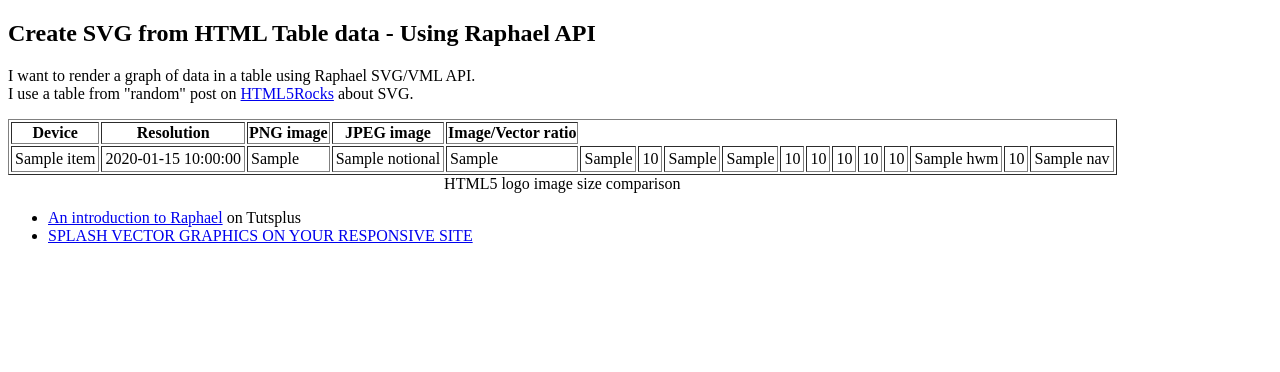
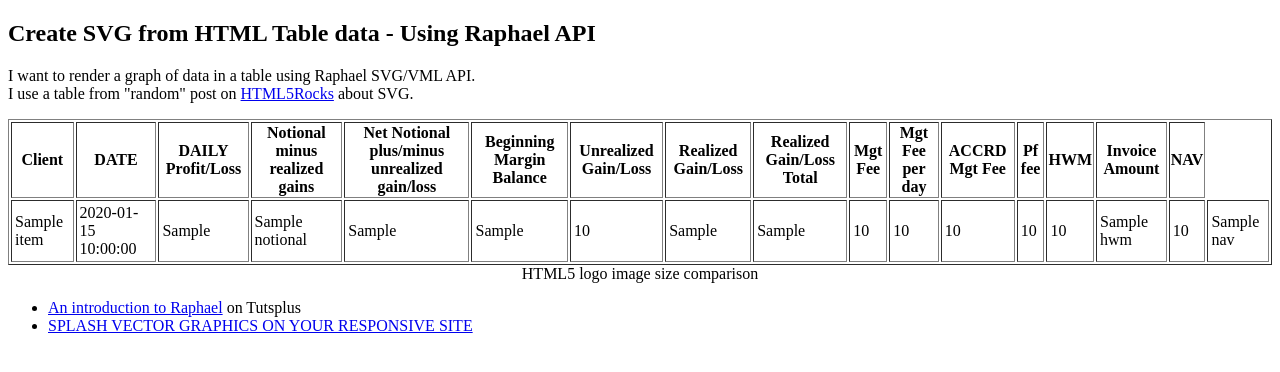
Before and after one commit to krunal-systemonex/upwork_flask, a Flask app: template templates/leibanize.html in a window 1280 px wide. Shown: the top 372 px of the page. Run offline with Flask 2, Linux system fonts and the light colour scheme; the template is opened without the code that fills it: most values are stand-ins (such as "Sample title", 1, 10 or a date in 2020); parts of the project's set-up code (start-up, migrations or seed data) failed here and were passed over.

Commit message:
columns added

```diff
--- a/templates/leibanize.html
+++ b/templates/leibanize.html
@@ -82,11 +82,22 @@ var paper = new Raphael(document.getElementById('canvas_container'), 600, 525);
                     <caption style="caption-side:bottom;">HTML5 logo image size comparison</caption>
                     <tbody>
                     <tr>
-                        <th>Device</th>
-                        <th>Resolution</th>
-                        <th>PNG image</th>
-                        <th>JPEG image</th>
-                        <th>Image/Vector ratio</th>
+                        <th>Client</th>
+                        <th>DATE</th>
+                        <th>DAILY Profit/Loss</th>
+                        <th>Notional minus realized gains</th>
+                        <th>Net Notional plus/minus unrealized gain/loss</th>
+                        <th>Beginning Margin Balance</th>
+                        <th>Unrealized Gain/Loss</th>
+                        <th>Realized Gain/Loss</th>
+                        <th>Realized Gain/Loss Total</th>
+                        <th>Mgt Fee</th>
+                        <th>Mgt Fee per day</th>
+                        <th>ACCRD Mgt Fee</th>
+                        <th>Pf fee</th>
+                        <th>HWM</th>
+                        <th>Invoice Amount</th>
+                        <th>NAV</th>
                     </tr>
                     {% for item in data %}
                     <tr>
```
